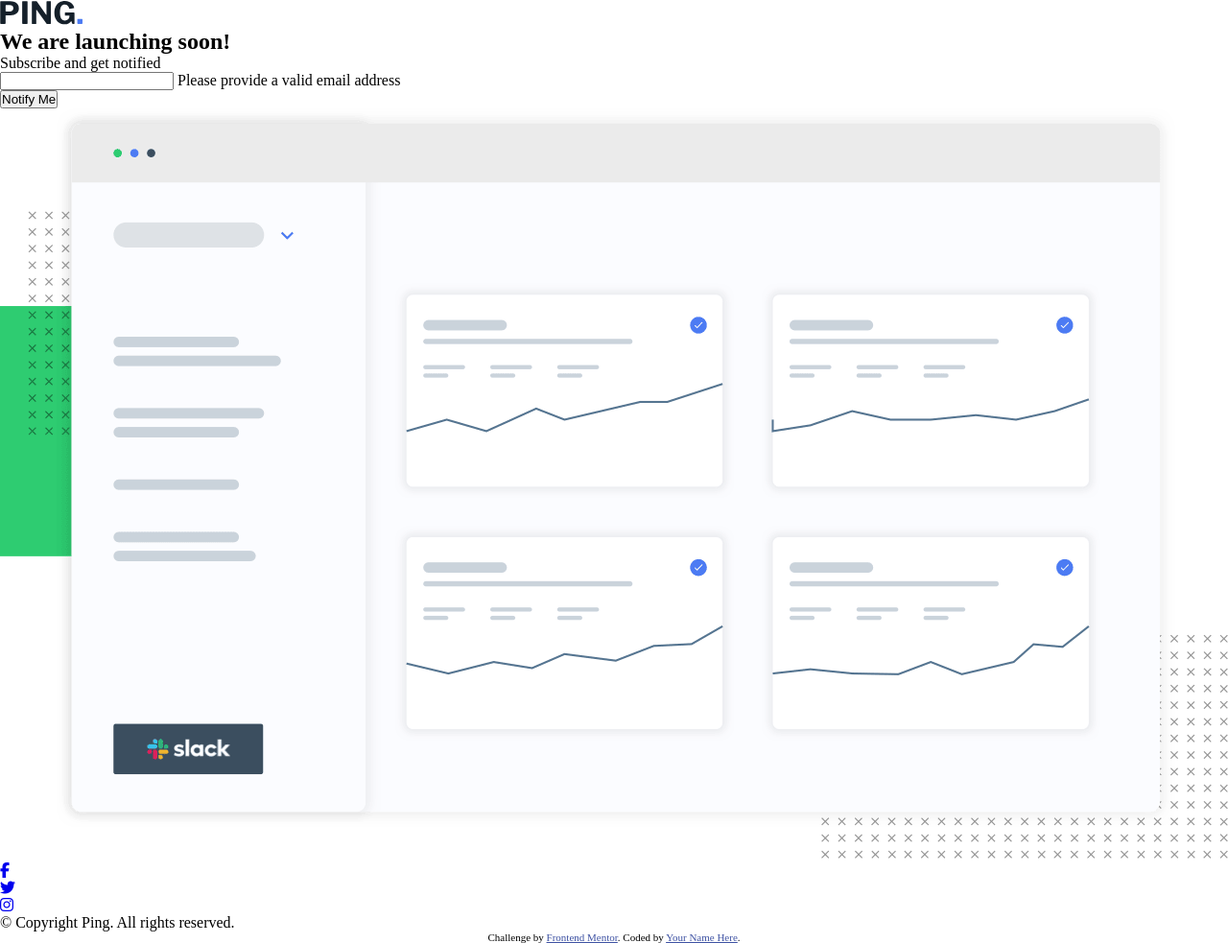
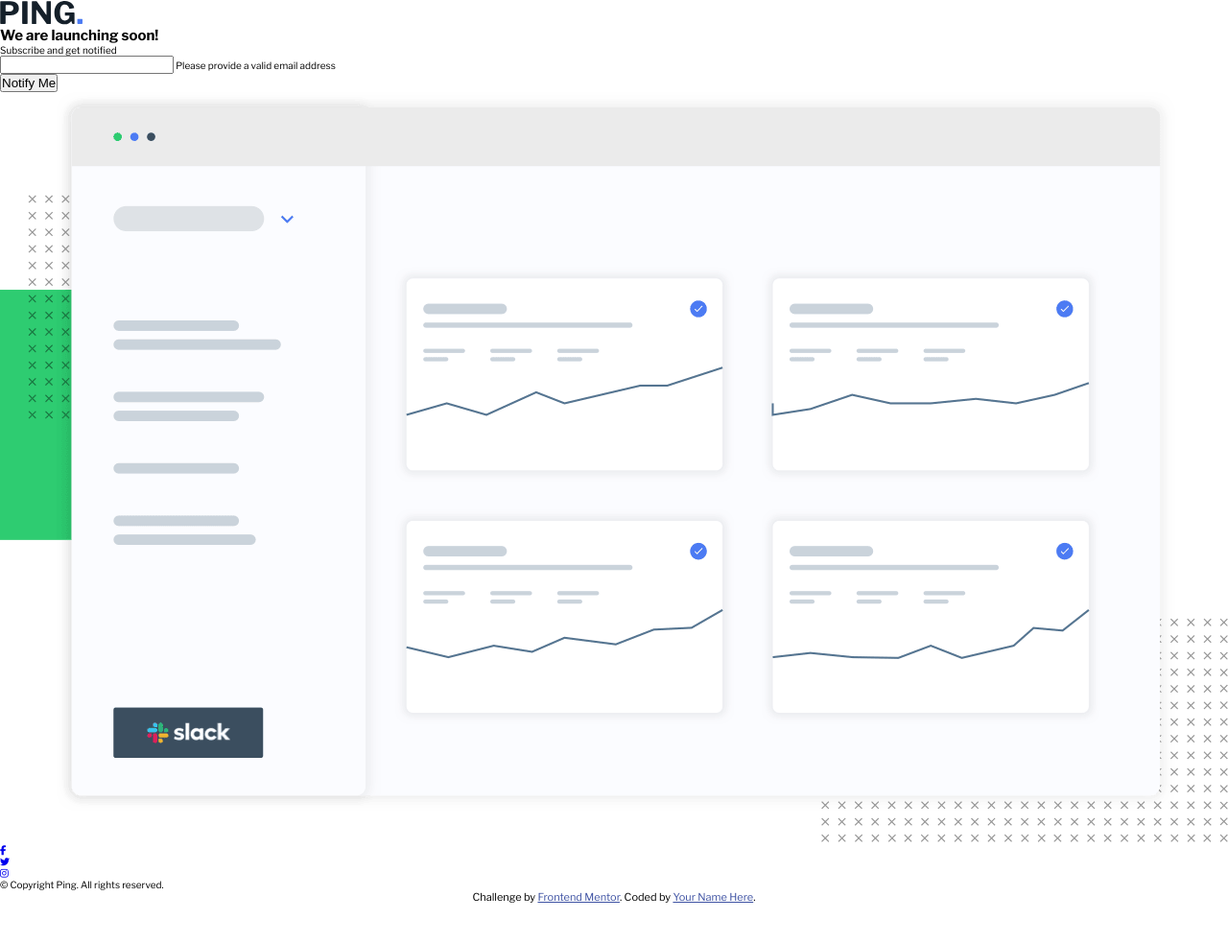
Before and after one commit to Ramon-Alvez/Frontend-Mentor-Challenge-Ping-single-column-coming-soon-page, a plain HTML site: page index.html in a window 1280 px wide. Shown: the whole page at 96% size. After the commit the page ends 942 px from the top, so only its background shows below. Drawn offline with nearby package versions, Linux system fonts and the light colour scheme.

Commit message:
Sexto Commit - Style: Criação do arquivo style.css e configuração inicial das fontes e tamanho px -> rem

```diff
--- a/index.html
+++ b/index.html
@@ -23,6 +23,7 @@
 
     <link rel="stylesheet" href="./src/css/reset.css">
     <link rel="stylesheet" href="./src/css/variables.css">
+    <link rel="stylesheet" href="./src/css/style.css">
 
     <!-- Feel free to remove these styles or customise in your own stylesheet 👍 -->
     <style>
--- /dev/null
+++ b/src/css/style.css
@@ -0,0 +1,8 @@
+/* Font - Libre Franklin */
+@import url('https://fonts.googleapis.com/css2?family=Libre+Franklin:ital,wght@0,100..900;1,100..900&display=swap');
+
+html
+{
+    font-family: 'Libre Franklin', sans-serif;
+    font-size: 62.5%;
+}
```
